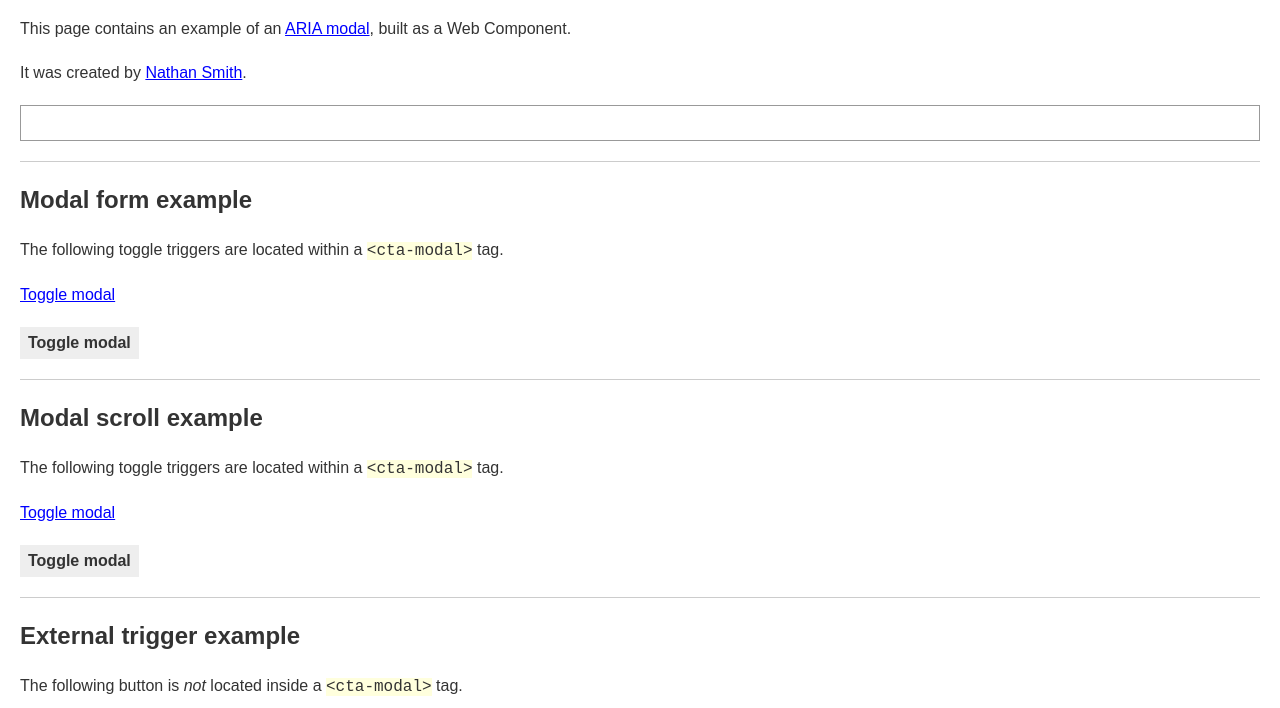
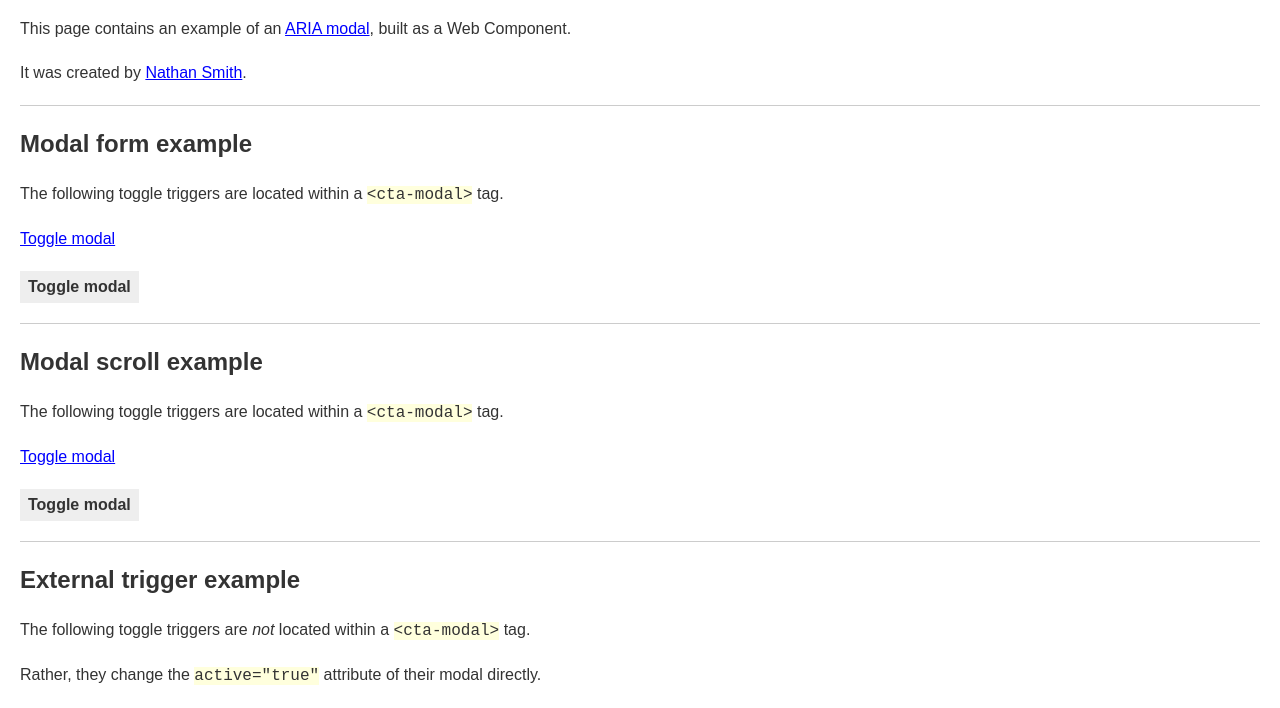
Before and after one commit to nathansmith/cta-modal, a website: page src/index.html in a window 1280 px wide. Shown: the part 71-779 px from the top of the page. Drawn offline with Linux system fonts and the light colour scheme.

Commit message:
Update text content

```diff
--- a/src/index.html
+++ b/src/index.html
@@ -42,10 +42,6 @@
 		</p>
 
 		<p>It was created by <a href="http://twitter.com/nathansmith">Nathan Smith</a>.</p>
-
-		<p>
-			<input type="text" />
-		</p>
 
 		<hr />
 
@@ -119,9 +115,12 @@
 
 		<h2>External trigger example</h2>
 
-		<p>The following button is <i>not</i> located inside a <code>&lt;cta-modal&gt;</code> tag.</p>
+		<p
+			>The following toggle triggers are <i>not</i> located within a
+			<code>&lt;cta-modal&gt;</code> tag.</p
+		>
 
-		<p>Rather, they change the <code>active="true"</code> attribute of a modal directly.</p>
+		<p>Rather, they change the <code>active="true"</code> attribute of their modal directly.</p>
 
 		<p>
 			<a onclick="toggleModal('ID_FOR_CTA_MODAL')" role="button" tabindex="0">External trigger</a>
```
